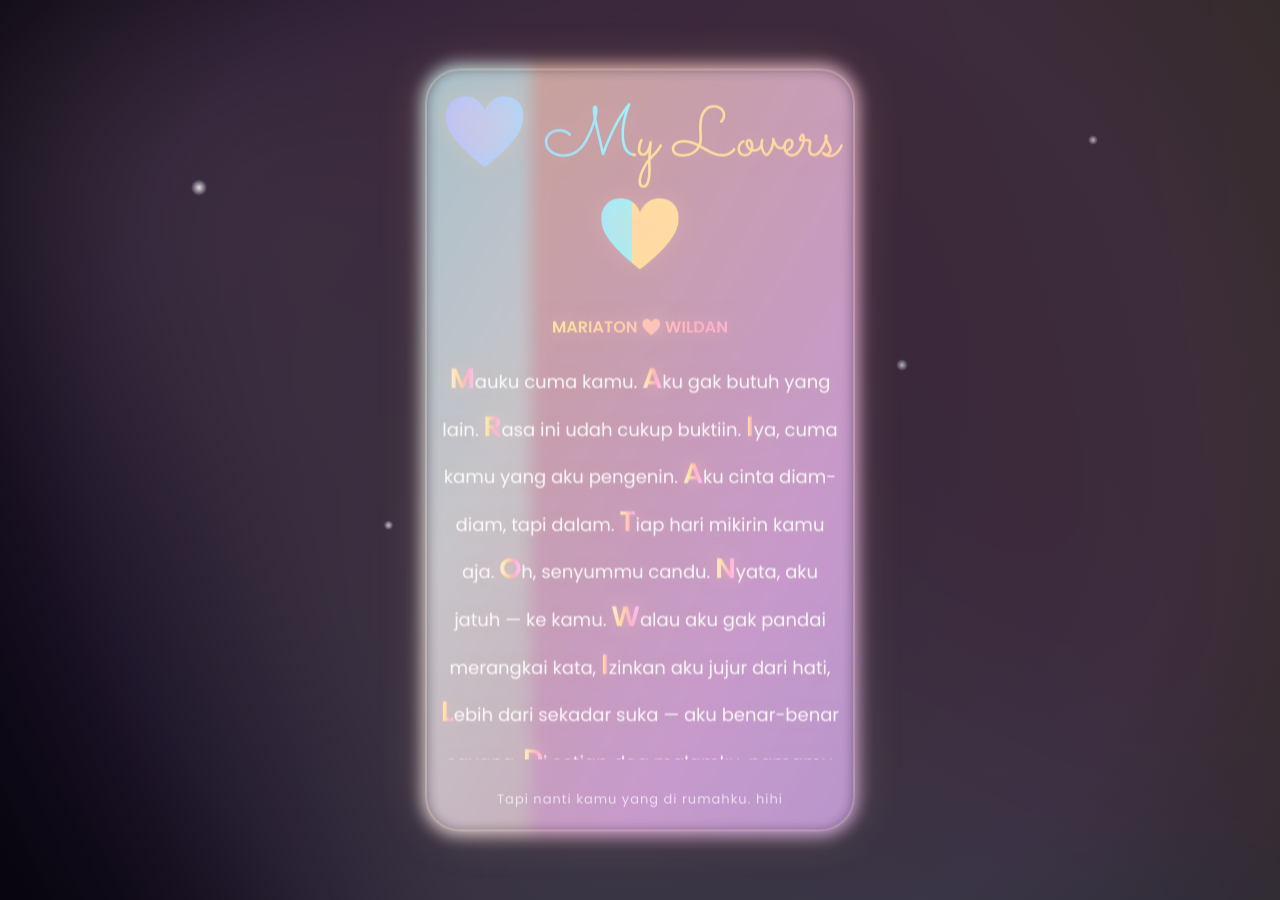
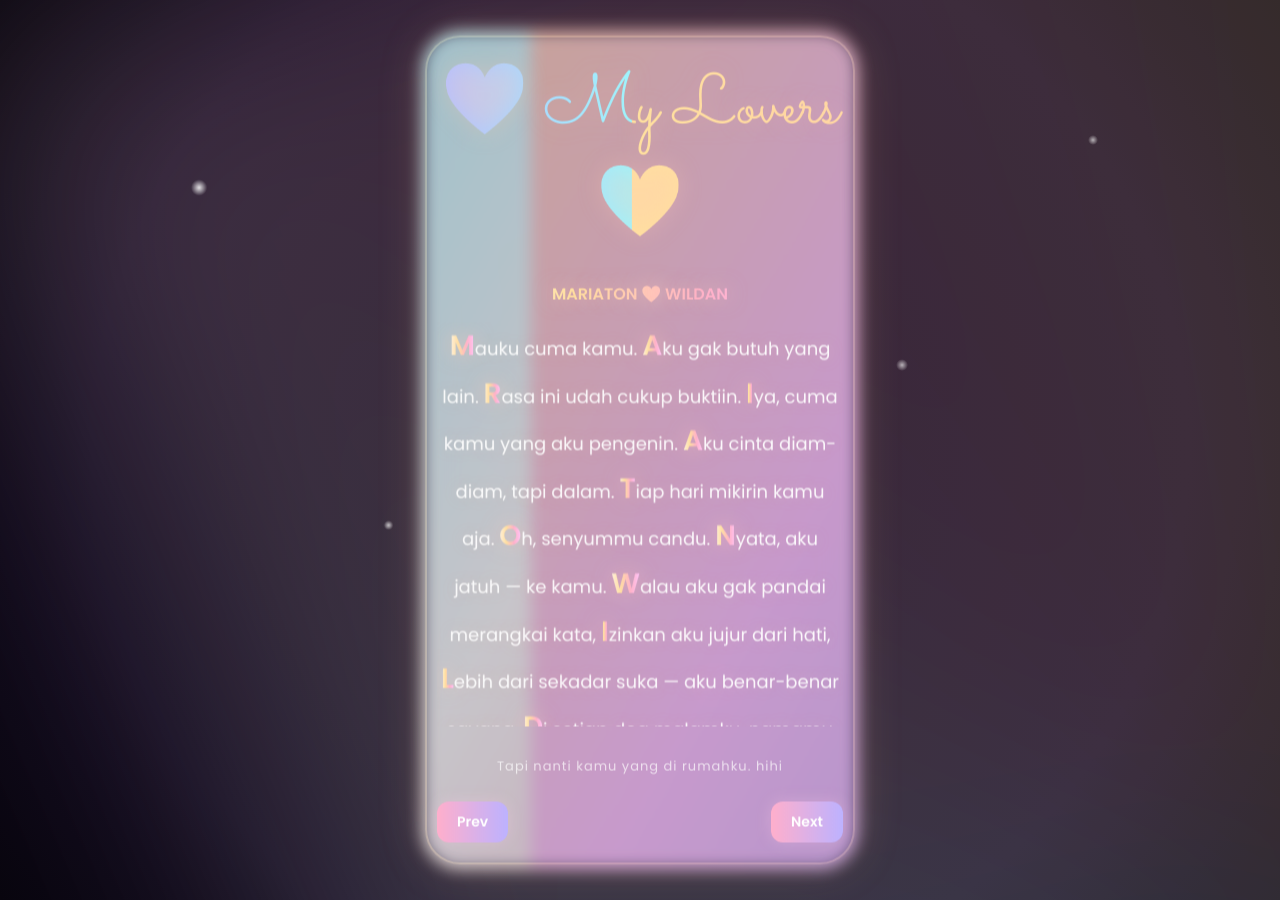
Before and after one commit to mystyl3/mystyl3.github.io, a Jekyll site: the page built from 2025-10-31-mylovers.html, in a window 1280 px wide. Built offline with Jekyll 4.4.1, drawn with Linux system fonts in a browser that asks for light colours.

Commit message:
Update 2025-10-31-mylovers.html

```diff
--- a/2025-10-31-mylovers.html
+++ b/2025-10-31-mylovers.html
@@ -24,7 +24,8 @@
       height: 100vh;
       width: 100vw;
       font-family: "Poppins", sans-serif;
-    overflow: hidden; /* Supaya gak bisa scroll */
+      overflow: hidden;
+      /* Supaya gak bisa scroll */
       background: radial-gradient(circle at center, #0b0715 0%, #120a1f 70%, #08050e 100%);
       display: flex;
       align-items: center;
@@ -56,7 +57,9 @@
     }
 
     @keyframes rotateBG {
-    to { transform: rotate(360deg); }
+      to {
+        transform: rotate(360deg);
+      }
     }
 
     /* === FLOATING PARTICLES === */
@@ -70,14 +73,24 @@
     }
 
     @keyframes float {
-    0% { transform: translateY(0) scale(1); opacity: 0.7; }
-    50% { transform: translateY(-50px) scale(1.2); opacity: 1; }
-    100% { transform: translateY(0) scale(1); opacity: 0.7; }
+      0% {
+        transform: translateY(0) scale(1);
+        opacity: 0.7;
+      }
+      50% {
+        transform: translateY(-50px) scale(1.2);
+        opacity: 1;
+      }
+      100% {
+        transform: translateY(0) scale(1);
+        opacity: 0.7;
+      }
     }
 
     /* === MAIN CONTAINER === */
     .container {
-    position: fixed; /* Tetap di tengah walau layar digeser */
+      position: fixed;
+      /* Tetap di tengah walau layar digeser */
       top: 50%;
       left: 50%;
       transform: translate(-50%, -50%);
@@ -95,8 +108,14 @@
     }
 
     @keyframes fadeIn {
-    from { opacity: 0; transform: translate(-50%, -48%) scale(0.95); }
-    to { opacity: 1; transform: translate(-50%, -50%) scale(1); }
+      from {
+        opacity: 0;
+        transform: translate(-50%, -48%) scale(0.95);
+      }
+      to {
+        opacity: 1;
+        transform: translate(-50%, -50%) scale(1);
+      }
     }
 
     /* === BORDER EFFECT === */
@@ -115,12 +134,20 @@
     }
 
     @keyframes borderFlow {
-    to { background-position: 600% center; }
+      to {
+        background-position: 600% center;
+      }
     }
 
     @keyframes pulse {
-    from { transform: scale(1); opacity: 0.7; }
-    to { transform: scale(1.05); opacity: 1; }
+      from {
+        transform: scale(1);
+        opacity: 0.7;
+      }
+      to {
+        transform: scale(1.05);
+        opacity: 1;
+      }
     }
 
     /* === TITLE === */
@@ -182,6 +215,43 @@
       color: rgba(255, 255, 255, 0.7);
       letter-spacing: 1px;
     }
+
+    .nav-buttons {
+      margin-top: 25px;
+      display: flex;
+      justify-content: space-between;
+      /* kiri dan kanan */
+      align-items: center;
+      width: 100%;
+    }
+
+    .nav-buttons button {
+      padding: 10px 20px;
+      font-family: "Poppins", sans-serif;
+      font-size: 14px;
+      font-weight: 600;
+      color: #fff;
+      background: linear-gradient(90deg, #ffafcc, #bdb2ff);
+      border: none;
+      border-radius: 12px;
+      cursor: pointer;
+      transition: 0.3s;
+      box-shadow: 0 0 15px rgba(255, 200, 230, 0.3);
+    }
+
+    .nav-buttons button:hover {
+      transform: scale(1.05);
+      box-shadow: 0 0 25px rgba(255, 220, 240, 0.6);
+    }
+
+    p img {
+      float: left;
+      width: 40%;
+      margin-right: 3px;
+      /* jarak teks dari foto */
+      border-radius: 10px;
+      /* biar lembut */
+    }
   </style>
 </head>
 <body>
@@ -198,8 +268,22 @@
   <div class="container">
     <div class="border-glow"></div>
     <h1>💛 My Lovers 💛</h1>
-    <div class="lyric">MARIATON 💛 WILDAN</div>
-    <p>
+    <div class="lyric">
+      MARIATON 💛 WILDAN
+    </div>
+    <p></p>
+    <footer></footer>
+    <div class="nav-buttons">
+      <button onclick="goPrev()">Prev</button>
+      <button onclick="goNext()">Next</button>
+    </div>
+  </div>
+
+  <script>
+    const pages = [{
+      title: "💛 My Lovers 💛",
+      lyric: "MARIATON 💛 WILDAN",
+      content: `
       <b>M</b>auku cuma kamu.
       <b>A</b>ku gak butuh yang lain.
       <b>R</b>asa ini udah cukup buktiin.
@@ -214,8 +298,54 @@
       <b>D</b>i setiap doa malamku, namamu selalu kusebut,
       <b>A</b>gar kamu tahu, rasa ini tulus tanpa alasan.
       <b>N</b>gerti gak? kamu udah jadi rumah di pikiranku.
-    </p>
-    <footer>Tapi nanti kamu yang di rumahku. hihi</footer>
-  </div>
+      <br><br>2025-10-31
+      `,
+      footer: "Tapi nanti kamu yang di rumahku. hihi"
+    },
+      {
+        title: "💜 HatiKu 💜",
+        lyric: "Wanita Terbaik",
+        content: `
+        <img src="https://mystyle.my.id/assets/css/2025-11-01.jpg" width="50%">
+        Ini tentang wanita terbaikku — yang selalu kutunggu setiap kali dia pulang dari pesantren.
+        Rasanya sulit diungkapkan dengan kata-kata. Aku selalu menunggu chat darinya, bahkan berharap dia marahin aku.
+        Entah kenapa, saat dia marah, justru ada rasa senang yang gak bisa dijelasin. Aneh, ya?
+        Padahal jelas-jelas aku dimarahin, tapi aku malah bahagia.
+        Dia sering bilang aku gak peka, jahat, dan gak ngertiin dia. Tapi aku tahu, di balik itu semua, dia cuma butuh perhatian dariku.
+        Makanya, aku malah senang waktu dia begitu. Hihi~
+        Andaikan aku bisa lihat dia marah langsung di depan mataku...
+        Pasti rasanya bahagia banget.
+        Aku pengen lihat wajah marahnya, senyumnya, kesalnya, tangisnya, bahkan malunya — semuanya.
+        Aku pengen sedekat itu.
+        Diam, menatap matanya sampai dia berhenti bicara dan berkata pelan,
+        “Kenapa, sayang?”
+
+        <br><br>2025-11-01
+        `,
+        footer: "Semoga kamu tahu seberapa dalam rinduku."
+      }];
+
+    let currentPage = 0;
+
+    function renderPage() {
+      const page = pages[currentPage];
+      document.querySelector("h1").innerHTML = page.title;
+      document.querySelector(".lyric").innerHTML = page.lyric;
+      document.querySelector("p").innerHTML = page.content;
+      document.querySelector("footer").innerHTML = page.footer;
+    }
+
+    function goNext() {
+      currentPage = (currentPage + 1) % pages.length;
+      renderPage();
+    }
+
+    function goPrev() {
+      currentPage = (currentPage - 1 + pages.length) % pages.length;
+      renderPage();
+    }
+
+    renderPage();
+  </script>
 </body>
 </html>
```
Also changed, not shown: other parts of 2025-10-31-mylovers.html (+9 -3 lines). Lines whose indentation alone changed are shown as unchanged.
